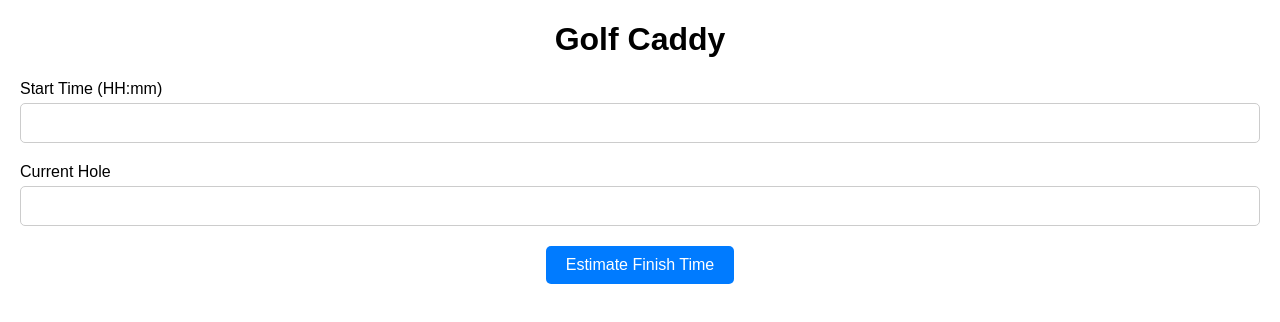
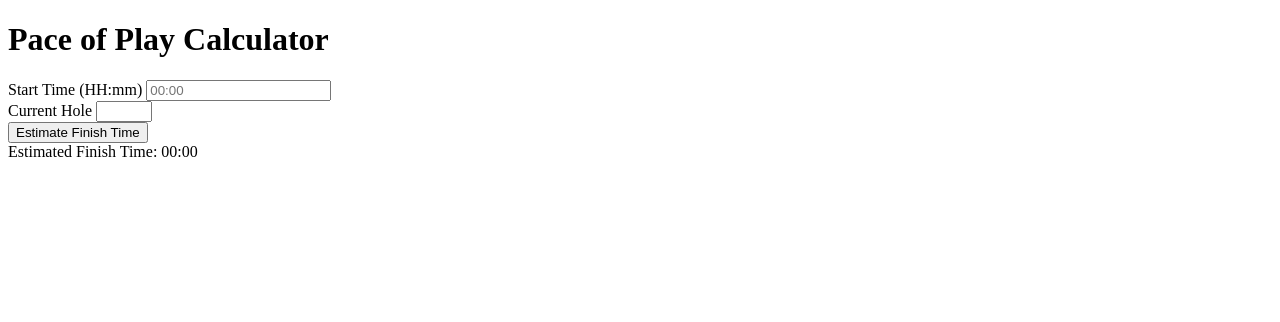
Before and after one commit to jr0405/jr0405.github.io, a plain HTML site: page index.html in a window 1280 px wide. Drawn offline with Linux system fonts and the light colour scheme.

Commit message:
Update index.html

```diff
--- a/index.html
+++ b/index.html
@@ -4,61 +4,18 @@
 <head>
     <meta charset="UTF-8">
     <meta name="viewport" content="width=device-width, initial-scale=1.0">
-    <title>Golf Caddy</title>
+    <title>Pace of Play Calculator</title>
     <style>
-        body {
-            font-family: Arial, sans-serif;
-            margin: 20px;
-        }
-
-        h1 {
-            text-align: center;
-        }
-
-        .input-container {
-            display: flex;
-            flex-direction: column;
-            margin-bottom: 20px;
-        }
-
-        .input-container label {
-            margin-bottom: 5px;
-        }
-
-        .input-container input {
-            padding: 10px;
-            font-size: 16px;
-            border: 1px solid #ccc;
-            border-radius: 5px;
-        }
-
-        .button-container {
-            text-align: center;
-        }
-
-        .button-container button {
-            padding: 10px 20px;
-            font-size: 16px;
-            background-color: #007bff;
-            color: #fff;
-            border: none;
-            border-radius: 5px;
-            cursor: pointer;
-        }
-
-        .result {
-            text-align: center;
-            margin-top: 20px;
-        }
+        /* CSS styles remain the same */
     </style>
 </head>
 
 <body>
-    <h1>Golf Caddy</h1>
+    <h1>Pace of Play Calculator</h1>
 
     <div class="input-container">
         <label for="start-time">Start Time (HH:mm)</label>
-        <input type="text" id="start-time">
+        <input type="text" id="start-time" pattern="^(0?[1-9]|1[0-2]):[0-5][0-9]$" placeholder="00:00">
     </div>
 
     <div class="input-container">
@@ -70,7 +27,7 @@
         <button onclick="estimateFinishTime()">Estimate Finish Time</button>
     </div>
 
-    <div class="result" id="result"></div>
+    <div class="result" id="result">Estimated Finish Time: 00:00</div>
 
     <script>
         function estimateFinishTime() {
```
